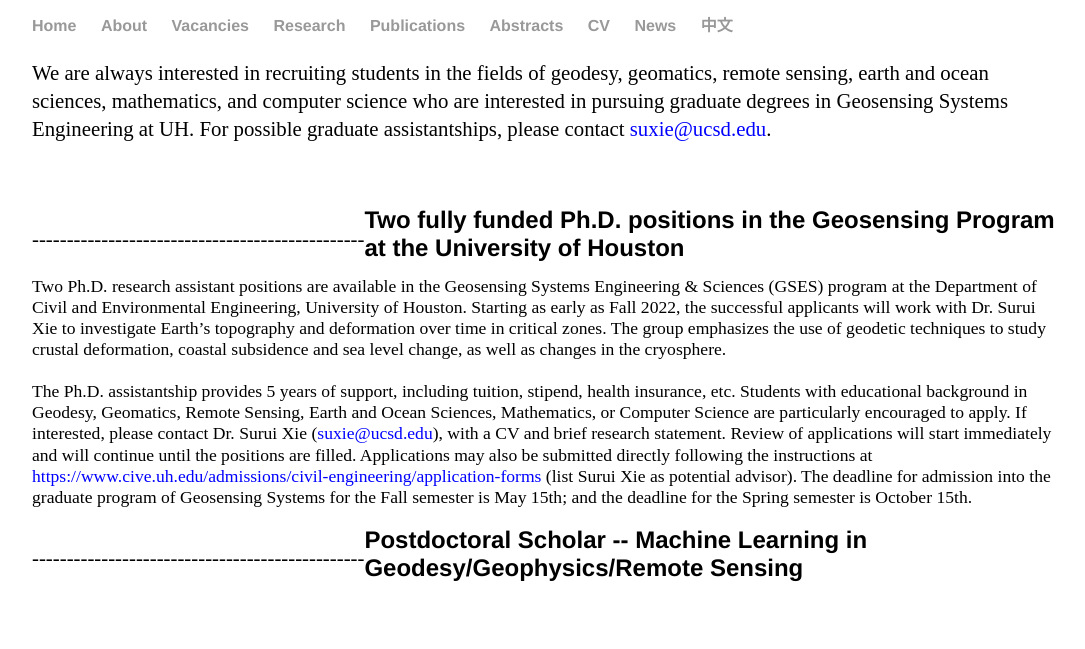
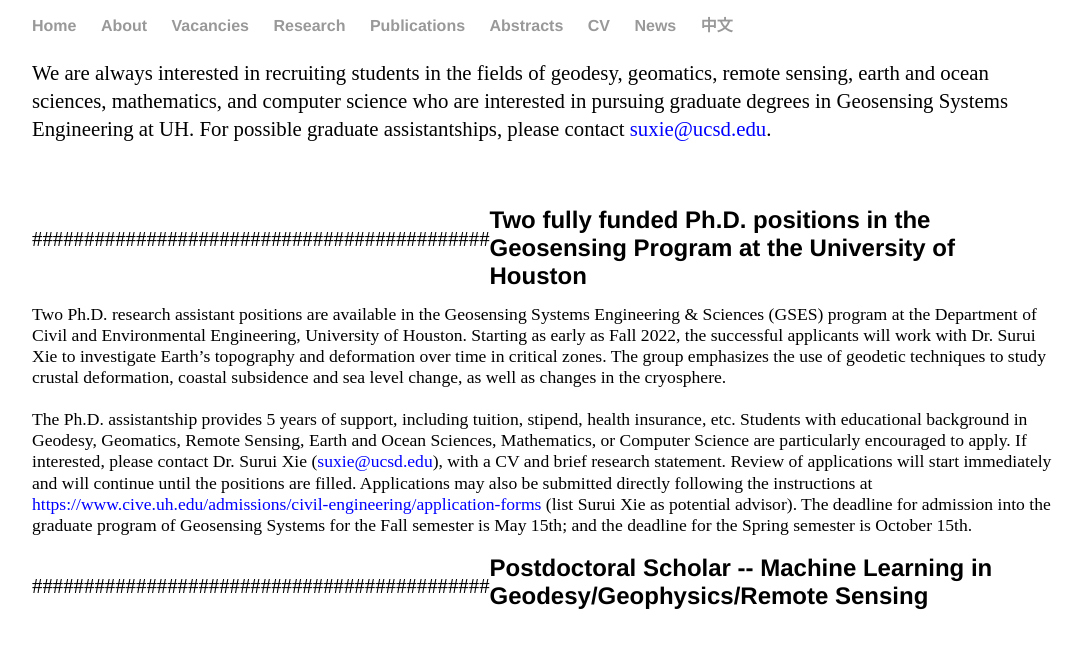
Before and after one commit to suruixie/suruixie.github.io, a Jekyll site: the page built from vacancies/index.html, in a window 1280 px wide. Shown: the top 649 px of the page, without its empty margins (96-1181 px from the left). Built offline with Jekyll 4.4.1, drawn with Linux system fonts in a browser that asks for light colours.

Commit message:
Update index.html

```diff
--- a/vacancies/index.html
+++ b/vacancies/index.html
@@ -10,7 +10,7 @@
 </p>
 
 
-<p>------------------------------------------------</p>
+<p>############################################ <br></p>
 <h4 style="margin-bottom:0.5em; margin-top:1em; font-size:1.5em;" >Two fully funded Ph.D. positions in the Geosensing Program at the University of Houston </h4>
 
 <p style="margin-top:0.1em; line-height:120%; font-size:1.1em;">
@@ -31,5 +31,5 @@
 
 
 
-<p>------------------------------------------------</p>
+<p>############################################ <br></p>
 <h4 style="margin-bottom:1em; margin-top:1em; font-size:1.5em;" >Postdoctoral Scholar -- Machine Learning in Geodesy/Geophysics/Remote Sensing </h4>
```
